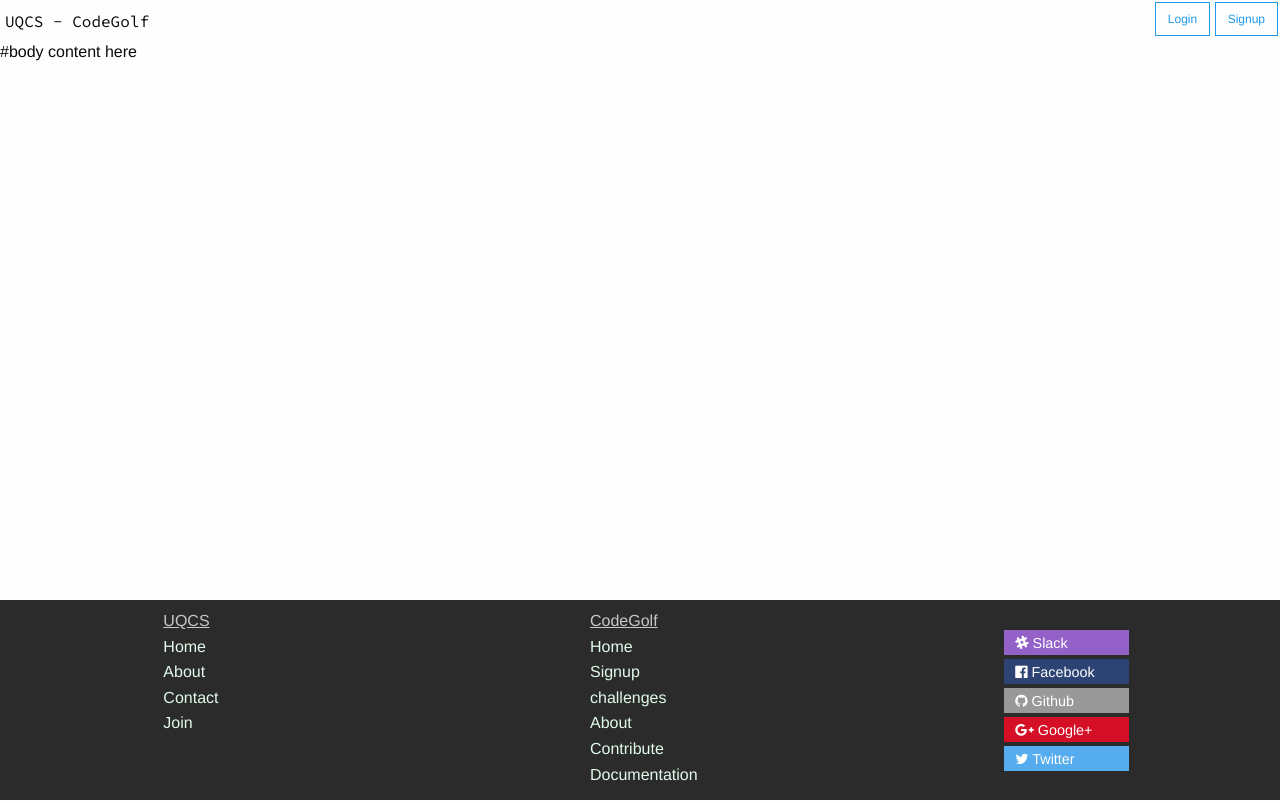
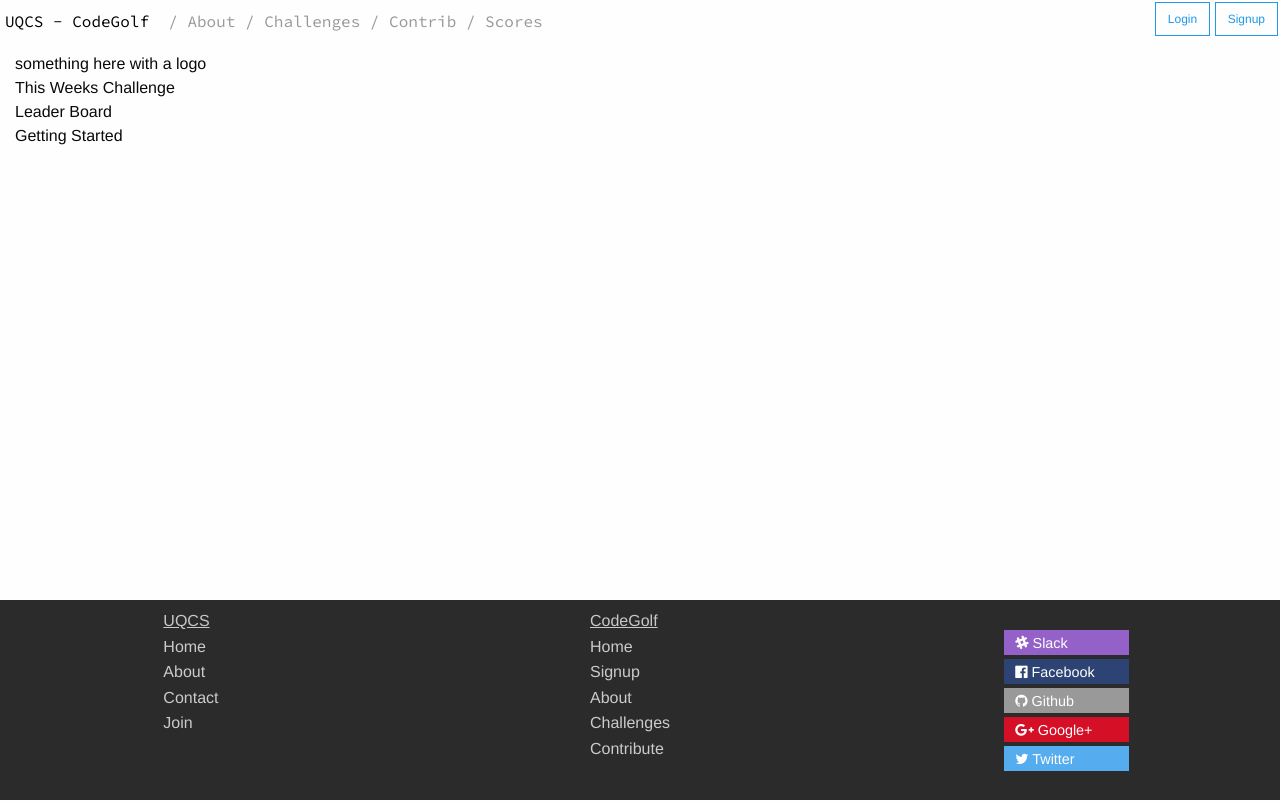
Before and after one commit to UQComputingSociety/codegolf, a Flask app: page / in a window 1280 px wide. Run offline with Flask 2, Linux system fonts and the light colour scheme; some libraries are stand-ins or nearby versions.

Commit message:
Changed the header menu

```diff
--- a/codegolf/static/css/codegolf.css
+++ b/codegolf/static/css/codegolf.css
@@ -7,6 +7,11 @@ html, body {
     min-height: 100%;
 }
 
+#content {
+    padding-bottom: 200px;
+}
+
+/* header */
 #header {
     padding-top: 2px;
     padding-right: 2px;
@@ -15,8 +20,21 @@ html, body {
     line-height: 38px;
 }
 
-#content {
-    padding-bottom: 200px;
+#project-name a{
+    color: #000000;
+}
+
+#project-name a:hover{
+    color: #000000;
+    text-decoration: underline;
+}
+
+#large-menu, #large-menu a {
+    color: #989898;
+}
+
+#large-menu a:hover {
+    color: #20252b;
 }
 
 /* Footer */
@@ -34,7 +52,7 @@ html, body {
 }
 
 .light-link {
-    color: #e1faea;
+    color: #cbcbcb;
 }
 
 .light-link:hover {
@@ -73,5 +91,10 @@ html, body {
 
 /* Helper Classes */
 .code {
-    font-family: 'Source Code Pro';
+    font-family: 'Source Code Pro', sans-serif;
 }
+
+/* ******************************************** */
+/* ******************************************** */
+
+/* Home page specific */
--- a/codegolf/static/js/codegolf.js
+++ b/codegolf/static/js/codegolf.js
@@ -1 +1,2 @@
 $(document).foundation();
+console.log("hello world");
--- /dev/null
+++ b/codegolf/templates/home.html
@@ -0,0 +1,18 @@
+{% extends 'layout.html' %}
+{% block css %}
+    <link rel="stylesheet" href="{{ url_for('static', filename='css/codegolf.css') }}" />
+{% endblock %}
+{% block body %}
+  <div id="info" class="column small-12">
+    something here with a logo
+  </div>
+  <div id="challenge" class="column small-12">
+    This Weeks Challenge
+  </div>
+  <div id="leader-board" class="column small-12">
+    Leader Board
+  </div>
+  <div id="getting-started" class="column small-12">
+    Getting Started
+  </div>
+{% endblock %}
--- a/codegolf/templates/layout.html
+++ b/codegolf/templates/layout.html
@@ -7,6 +7,7 @@
     <title>{%  block title %} UQCS - CodeGolf {% endblock %}</title>
     <link rel="stylesheet" href="{{ url_for('static', filename='css/foundation.min.css') }}" />
     <link rel="stylesheet" href="{{ url_for('static', filename='css/codegolf.css') }}" />
+    {% block css %}{% endblock %}
     <link href='https://fonts.googleapis.com/css?family=Source+Code+Pro' rel='stylesheet' type='text/css'>
     <link rel="stylesheet" href="https://maxcdn.bootstrapcdn.com/font-awesome/4.5.0/css/font-awesome.min.css">
   </head>
@@ -14,7 +15,14 @@
     <div id="container">
       <div id="header">
         <div id="project-name" class="float-left code">
-          UQCS - CodeGolf
+          <a href="/">UQCS - CodeGolf</a>
+        </div>
+        <div id="large-menu" class="float-left show-for-medium code">
+          &nbsp;
+          / <a href="/">About</a>
+          / <a href="/">Challenges</a>
+          / <a href="/">Contrib</a>
+          / <a href="/">Scores</a>
         </div>
         <div id="account-btns" class="float-right">
           {% if account_name %}
@@ -46,10 +54,9 @@
           <li class="footer-link-head">CodeGolf</li>
           <li><a href="/" class="light-link">Home</a></li>
           <li><a href="/signup" class="light-link">Signup</a></li>
-          <li><a href="/challenges" class="light-link">challenges</a></li>
           <li><a href="/about" class="light-link">About</a></li>
+          <li><a href="/challenges" class="light-link">Challenges</a></li>
           <li><a href="/contribute" class="light-link">Contribute</a></li>
-          <li><a href="/docs" class="light-link">Documentation</a></li>
         </ul>
       </div>
       <div class="column small-4">
@@ -86,5 +93,6 @@
     <script src="{{ url_for('static', filename='js/vendor/what-input.min.js') }}"></script>
     <script src="{{ url_for('static', filename='js/foundation.min.js') }}"></script>
     <script src="{{ url_for('static', filename='js/codegolf.js') }}"></script>
+    {% block scripts %}{% endblock %}
   </body>
 </html>
--- a/codegolf/views.py
+++ b/codegolf/views.py
@@ -10,7 +10,7 @@ from .models import User
 
 @app.route('/')
 def index():
-    return flask.render_template('layout.html')
+    return flask.render_template('home.html')
 
 
 @app.route('/addBob')
```
